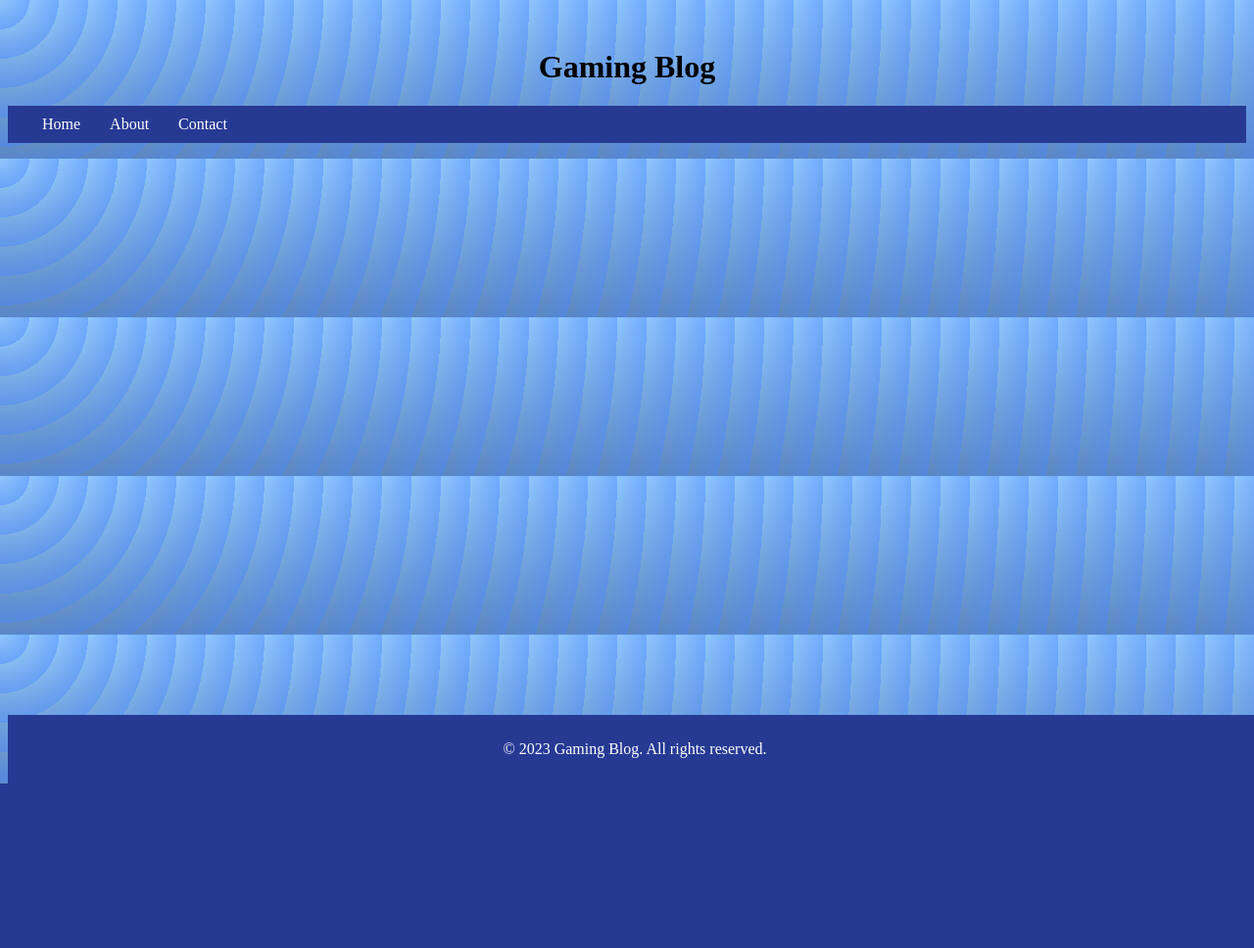
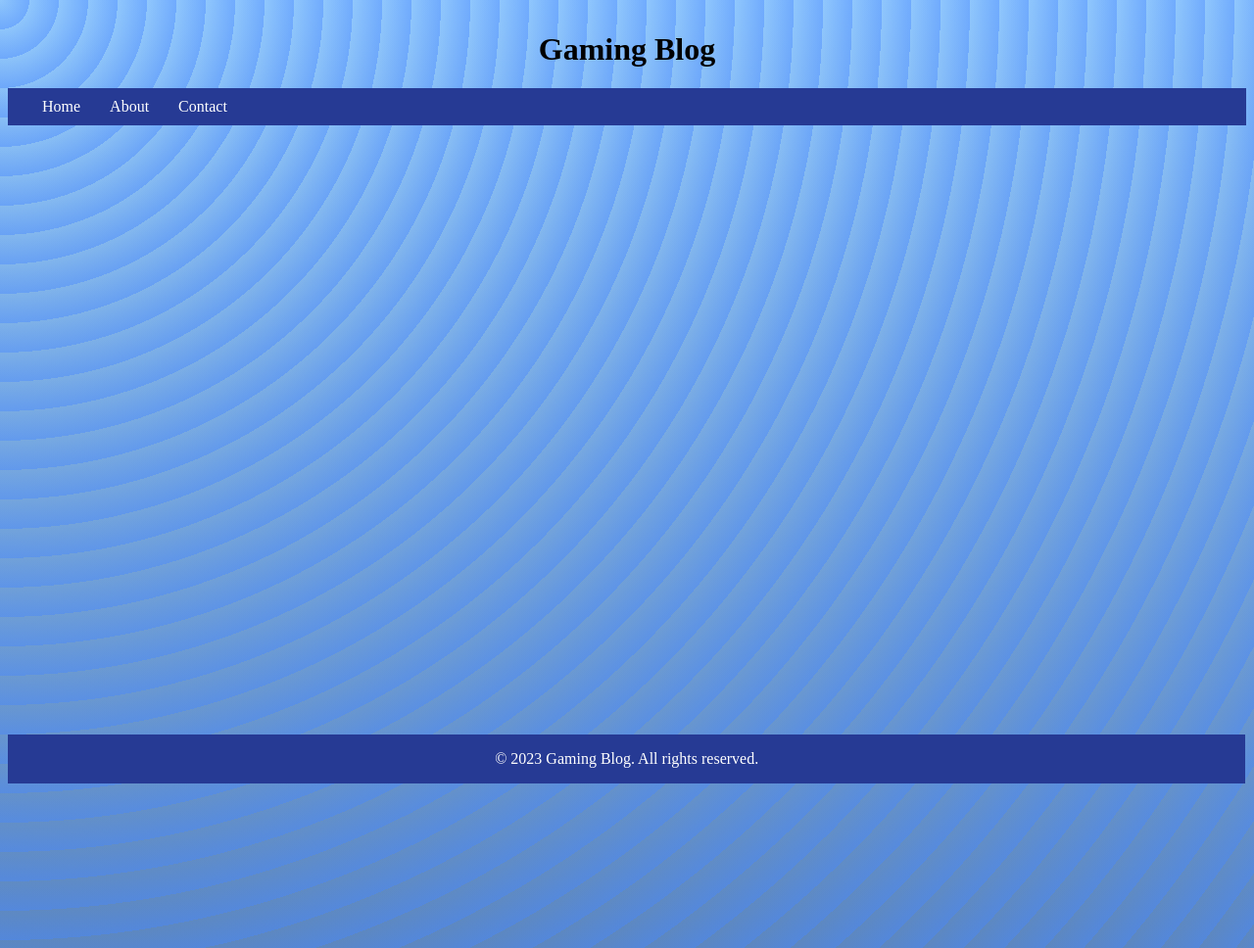
Before and after one commit to Dziabako/GamingBlog, a Flask app: page / in a window 1280 px wide. Shown: the whole page at 98% size. Before the commit the page ends 800 px from the top, so only its background shows below. Run offline with Flask 3, Linux system fonts and the light colour scheme; data that the repository does not hold is empty.

Commit message:
Finished base CSS for main page and article page

```diff
--- a/project/static/css/styles.css
+++ b/project/static/css/styles.css
@@ -2,6 +2,21 @@
 body {
     background-image:  repeating-radial-gradient(circle at 0 0, transparent 0, rgba(71, 135, 255, 0.44) 30px), repeating-linear-gradient(rgba(115, 196, 250, 0.51), rgba(38, 90, 148, 0.6));
     background-color: rgba(71, 135, 255, 0.44);
+    min-height: 100vh;
+    padding-bottom: 10%;
+}
+
+header {
+    position: sticky; /* Keeps the navbar at the top when scrolling */
+    top: 0; /* Position it at the top */
+    width: 100%; /* Ensure it spans the full width */
+    z-index: 10000; /* Ensure it stays above other content */
+}
+
+/* TITLE */
+.page-title {
+    text-align: center;
+    margin-top: 2rem;
 }
 
 /* NAVBAR */
@@ -16,7 +31,7 @@ nav {
 nav a {
     color: white;
     text-decoration: none;
-    margin: 0 15px;
+    margin: 0 15px;;
 }
 
 nav a:hover {
@@ -38,11 +53,10 @@ nav li {
 footer {
     position: fixed;
     bottom: 0;
-    width: 100%;
+    width: 98.7%;
     background-color: #263A94;
     color: white;
     text-align: center;
-    padding: 10px 0;
 }
 
 
@@ -51,3 +65,23 @@ footer {
     text-align: center;
     margin-top: 50px;
 }
+
+
+/* INDEX */
+.article {
+    justify-content: center;
+    align-items: center;
+    margin: 20px auto;
+    border: black solid;
+    width: 50%;
+    display: flex;
+    flex-direction: column;
+    flex-wrap: wrap;
+    text-align: center;
+
+}
+
+.article-box {
+    padding-top: 1rem;
+    padding-bottom: 2.5rem;
+}
--- a/project/templates/article.html
+++ b/project/templates/article.html
@@ -3,11 +3,13 @@
 
 {% block content %}
 <section class="article">
+    <div class="article-box">
         <h1>{{ article.title }}</h1>
         <p>{{ article.content }}</p>
         <p>Author: {{ article.author }}</p>
         <p>Created: {{ article.date }}</p>
         <p>Tags: {{ article.tags }}</p>
         <a href="{{ url_for('main.index') }}">Back</a>
+    </div>
 </section>
 {% endblock %}
--- a/project/templates/base.html
+++ b/project/templates/base.html
@@ -7,13 +7,18 @@
     <link rel="stylesheet" href="{{ url_for('static', filename='css/styles.css') }}">
 </head>
 <body>
+    <div class="page-title">
+        <h1>Gaming Blog</h1>
+    </div>
     <header>
-        <h1 class="header">Gaming Blog</h1>
         <nav class="navbar">
             <ul>
                 <li><a href="{{ url_for('main.index') }}">Home</a></li>
                 <li><a>About</a></li>
                 <li><a>Contact</a></li>
+                {% if current_user.is_authenticated %}
+                <li><a href="{{ url_for('admin.logout') }}">Logout</a></li>
+                {% endif %}
             </ul>
         </nav>
     </header>
--- a/project/templates/index.html
+++ b/project/templates/index.html
@@ -2,16 +2,13 @@
 
 
 {% block content %}
-<section class="articles-list">
-    <ul>
-        {% for article in articles %}
-            <li class="article-short">
-                <a href="{{ url_for('main.article', article_id=article.id) }}">{{ article.title }}</a>
-                {% if loop.index <= 10 %}
-                    <p>{{ article.content }}</p>
-                {% endif %}
-            </li>
-        {% endfor %}
-    </ul>
-</section>
+    {% for article in articles %}
+        <div class="article">
+            <div class="article-box">
+                <h2>{{ article.title }}</h2>
+                <p>{{ article.content.split('. ')[:4] | join('. ') }}...</p>
+                <a href="{{ url_for('main.article', article_id=article.id) }}">Read more</a>
+            </div>
+        </div>
+    {% endfor %}
 {% endblock %}
```
Lines whose indentation alone changed are shown as unchanged.
